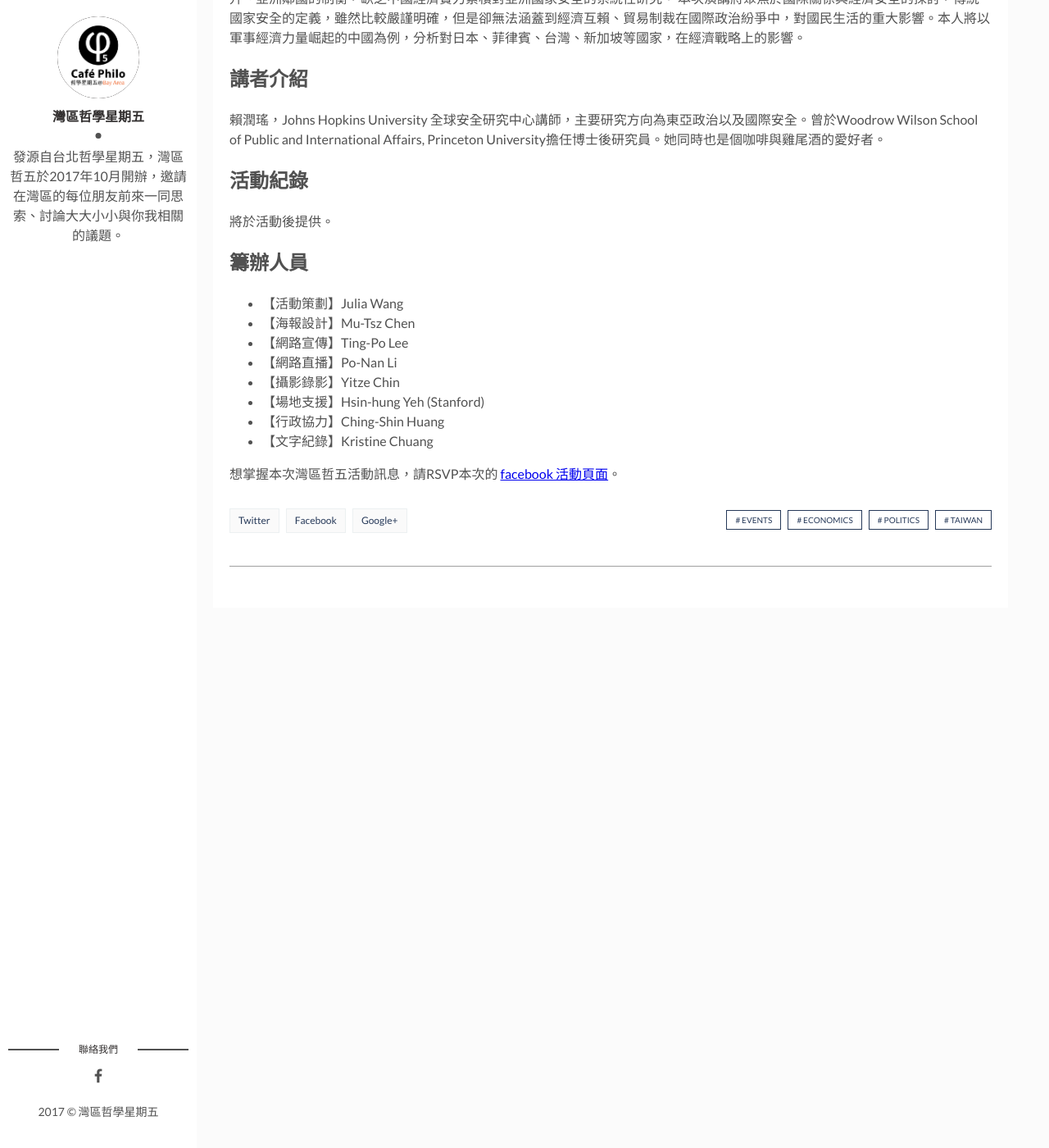
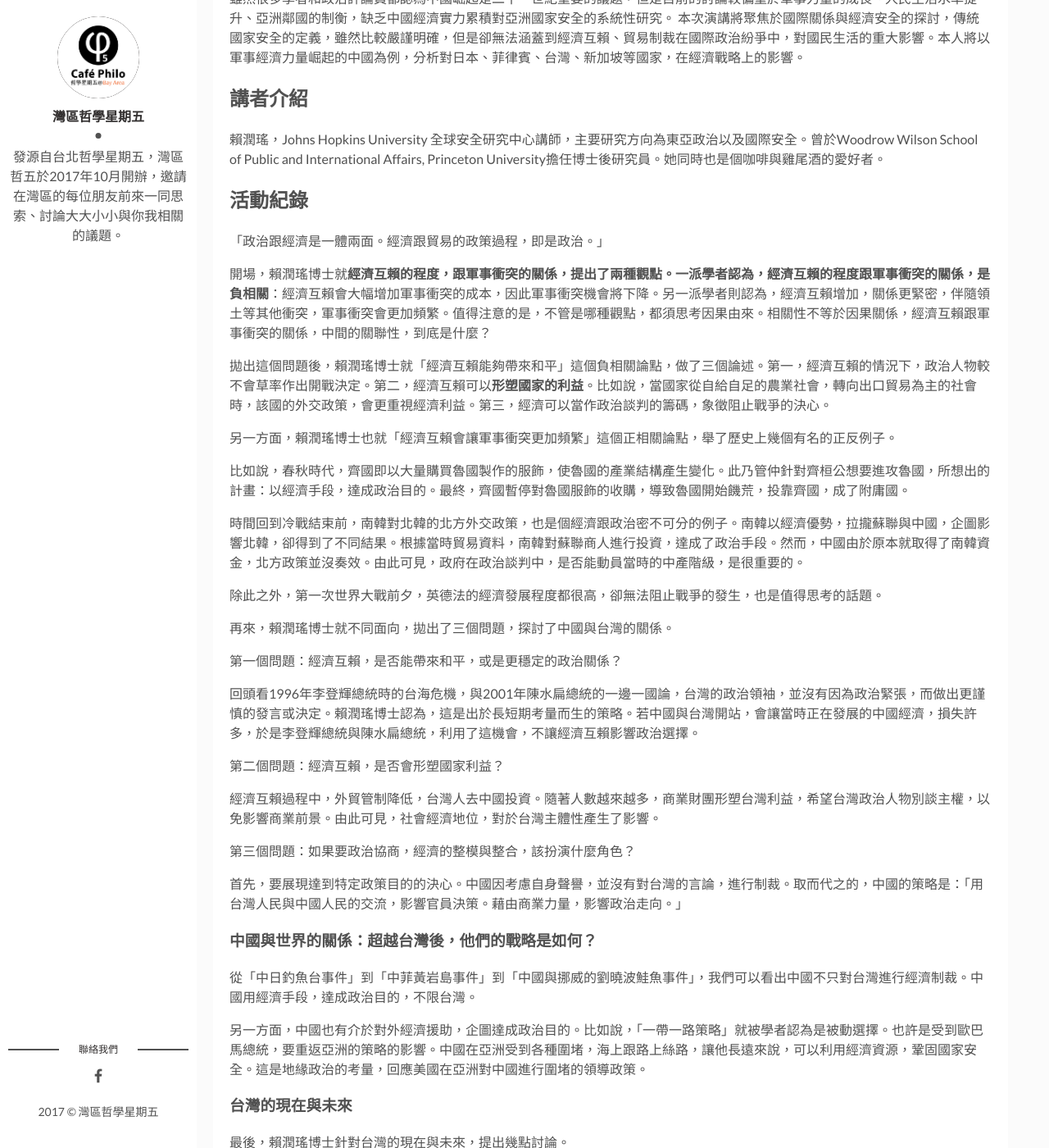
Before and after one commit to phil5-bay/phil5-bay.github.io, a Jekyll site: the page built from _posts/2017-11-12-economics-vs-politics.markdown, in a window 1280 px wide and 1400 px high, scrolled down 869 px. Shown: the whole window at 82% size. Built offline with Jekyll 4.4.1, drawn with Linux system fonts in a browser that asks for light colours; comment, search, counter and statistics services are not loaded; some of the changed text lies outside the part shown.

Commit message:
update 2017-11-12 post

```diff
--- a/_posts/2017-11-12-economics-vs-politics.markdown
+++ b/_posts/2017-11-12-economics-vs-politics.markdown
@@ -12,7 +12,8 @@ tags: [events, economics, politics, taiwan] # add tag
 - 地點：史丹福大學 Graduate Community Center
 - 時間：下午 2:00
 - 主持人：Julia Wang
-- 直播：將於活動前7天預告
+- 直播： [連結](https://www.facebook.com/CafePhiloAtBayArea/videos/327863714355100/)
+- 相簿： [連結](https://www.facebook.com/pg/CafePhiloAtBayArea/photos/?tab=album&album_id=336801596794645)
 
 ## 內容簡介
 
@@ -25,7 +26,50 @@ tags: [events, economics, politics, taiwan] # add tag
 
 ## 活動紀錄
 
-將於活動後提供。
+「政治跟經濟是一體兩面。經濟跟貿易的政策過程，即是政治。」
+
+開場，賴潤瑤博士就**經濟互賴的程度，跟軍事衝突的關係，提出了兩種觀點。一派學者認為，經濟互賴的程度跟軍事衝突的關係，是負相關**：經濟互賴會大幅增加軍事衝突的成本，因此軍事衝突機會將下降。另一派學者則認為，經濟互賴增加，關係更緊密，伴隨領土等其他衝突，軍事衝突會更加頻繁。值得注意的是，不管是哪種觀點，都須思考因果由來。相關性不等於因果關係，經濟互賴跟軍事衝突的關係，中間的關聯性，到底是什麼？
+
+拋出這個問題後，賴潤瑤博士就「經濟互賴能夠帶來和平」這個負相關論點，做了三個論述。第一，經濟互賴的情況下，政治人物較不會草率作出開戰決定。第二，經濟互賴可以**形塑國家的利益**。比如說，當國家從自給自足的農業社會，轉向出口貿易為主的社會時，該國的外交政策，會更重視經濟利益。第三，經濟可以當作政治談判的籌碼，象徵阻止戰爭的決心。
+
+另一方面，賴潤瑤博士也就「經濟互賴會讓軍事衝突更加頻繁」這個正相關論點，舉了歷史上幾個有名的正反例子。
+
+比如說，春秋時代，齊國即以大量購買魯國製作的服飾，使魯國的產業結構產生變化。此乃管仲針對齊桓公想要進攻魯國，所想出的計畫：以經濟手段，達成政治目的。最終，齊國暫停對魯國服飾的收購，導致魯國開始饑荒，投靠齊國，成了附庸國。
+
+時間回到冷戰結束前，南韓對北韓的北方外交政策，也是個經濟跟政治密不可分的例子。南韓以經濟優勢，拉攏蘇聯與中國，企圖影響北韓，卻得到了不同結果。根據當時貿易資料，南韓對蘇聯商人進行投資，達成了政治手段。然而，中國由於原本就取得了南韓資金，北方政策並沒奏效。由此可見，政府在政治談判中，是否能動員當時的中產階級，是很重要的。
+
+除此之外，第一次世界大戰前夕，英德法的經濟發展程度都很高，卻無法阻止戰爭的發生，也是值得思考的話題。
+
+再來，賴潤瑤博士就不同面向，拋出了三個問題，探討了中國與台灣的關係。
+
+第一個問題：經濟互賴，是否能帶來和平，或是更穩定的政治關係？
+
+回頭看1996年李登輝總統時的台海危機，與2001年陳水扁總統的一邊一國論，台灣的政治領袖，並沒有因為政治緊張，而做出更謹慎的發言或決定。賴潤瑤博士認為，這是出於長短期考量而生的策略。若中國與台灣開站，會讓當時正在發展的中國經濟，損失許多，於是李登輝總統與陳水扁總統，利用了這機會，不讓經濟互賴影響政治選擇。
+
+第二個問題：經濟互賴，是否會形塑國家利益？
+
+經濟互賴過程中，外貿管制降低，台灣人去中國投資。隨著人數越來越多，商業財團形塑台灣利益，希望台灣政治人物別談主權，以免影響商業前景。由此可見，社會經濟地位，對於台灣主體性產生了影響。
+
+第三個問題：如果要政治協商，經濟的整模與整合，該扮演什麼角色？
+
+首先，要展現達到特定政策目的的決心。中國因考慮自身聲譽，並沒有對台灣的言論，進行制裁。取而代之的，中國的策略是：「用台灣人民與中國人民的交流，影響官員決策。藉由商業力量，影響政治走向。」
+
+### 中國與世界的關係：超越台灣後，他們的戰略是如何？
+
+從「中日釣魚台事件」到「中菲黃岩島事件」到「中國與挪威的劉曉波鮭魚事件」，我們可以看出中國不只對台灣進行經濟制裁。中國用經濟手段，達成政治目的，不限台灣。
+
+另一方面，中國也有介於對外經濟援助，企圖達成政治目的。比如說，「一帶一路策略」就被學者認為是被動選擇。也許是受到歐巴馬總統，要重返亞洲的策略的影響。中國在亞洲受到各種圍堵，海上跟路上絲路，讓他長遠來說，可以利用經濟資源，鞏固國家安全。這是地緣政治的考量，回應美國在亞洲對中國進行圍堵的領導政策。
+
+### 台灣的現在與未來
+
+最後，賴潤瑤博士針對台灣的現在與未來，提出幾點討論。
+
+第一點，有人說來台灣旅遊的中國觀光客減少，是因為蔡英文總統沒有說中國想聽的話。但講者認為，這是一種手段。但也讓我們思考產業分布與產業升級，對台灣衝擊到底是什麼？舉例而言，如果你今天開民宿餐廳，客源（多元化）大多是台灣本地人，而非主要是中國觀光客，那你的觀光產業，有多大衝擊？
+
+第二點，是如何把政治制訂過程，帶入國家安全化？ECFA辯論與太陽花運動，都顯示公民參與，能國家政治政策想像，了解利與弊。
+
+總歸而言，賴潤瑤博士對台灣，中國，以及美國的關係與未來，提出了不同問題，發人省思。他認為，政治與經濟密不可分，身為小國的我們，還是有機會藉由國際跟經濟形勢，去影響政治決策與目的。
+
 
 
 ## 籌辦人員
@@ -39,4 +83,4 @@ tags: [events, economics, politics, taiwan] # add tag
 - 【行政協力】Ching-Shin Huang
 - 【文字紀錄】Kristine Chuang
 
-想掌握本次灣區哲五活動訊息，請RSVP本次的 [facebook 活動頁面](https://www.facebook.com/events/606921076365716)。
+想掌握未來灣區哲五活動訊息，請追蹤我們的 [facebook 專頁](https://www.facebook.com/CafePhiloAtBayArea/)。
```
